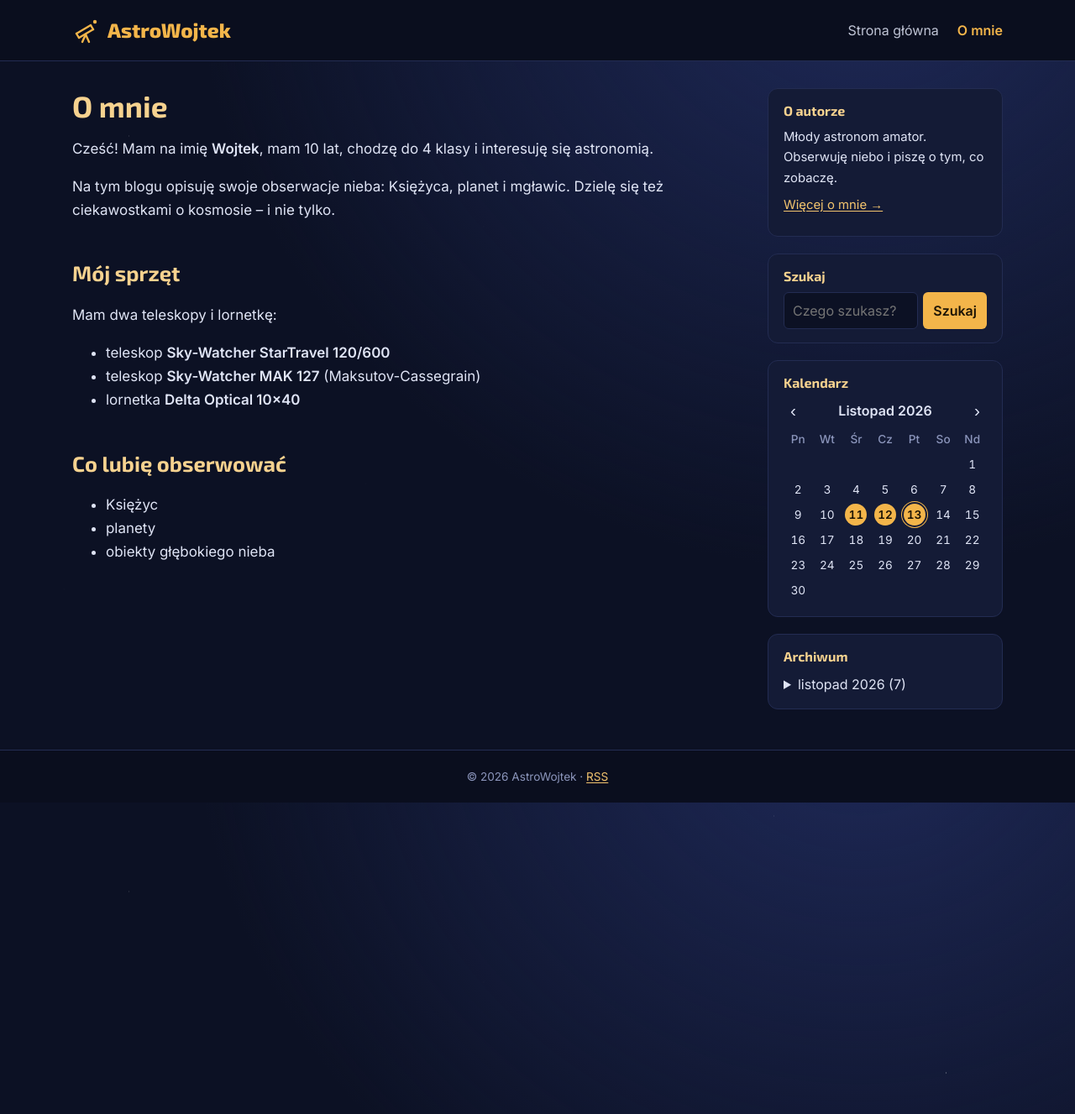
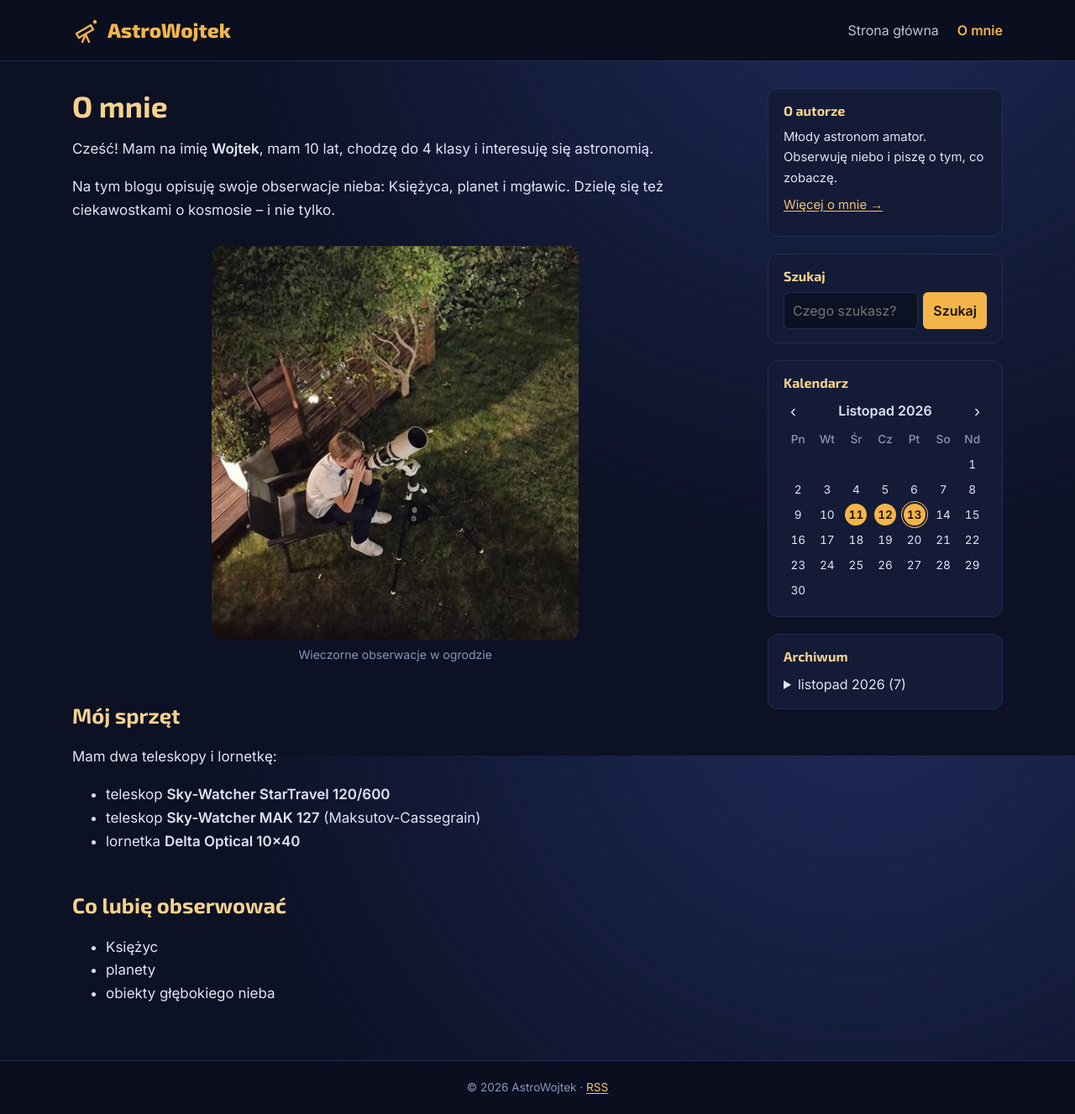
Before and after one commit to sdarioo/astrowojtek, a Jekyll site: the page built from o-mnie.md, in a window 1280 px wide. Shown: the whole page at 84% size. Built offline with Jekyll 4.4.1, drawn with Linux system fonts in a browser that asks for light colours.

Commit message:
O mnie: zdjęcie Wojtka z teleskopem
Co-Authored-By: Claude Opus 5.5 <noreply@anthropic.com>

```diff
--- a/o-mnie.md
+++ b/o-mnie.md
@@ -7,6 +7,11 @@ Cześć! Mam na imię **Wojtek**, mam 10 lat, chodzę do 4 klasy i interesuję s
 
 Na tym blogu opisuję swoje obserwacje nieba: Księżyca, planet i mgławic.
 Dzielę się też ciekawostkami o kosmosie – i nie tylko.
+
+<figure class="zdjecie">
+  <img src="{{ '/assets/images/o-mnie/wojtek-teleskop.jpg' | relative_url }}" alt="Wojtek obserwuje niebo przez teleskop w ogrodzie" loading="lazy">
+  <figcaption>Wieczorne obserwacje w ogrodzie</figcaption>
+</figure>
 
 ## Mój sprzęt
 
```
Also changed, not shown: assets/images/o-mnie/wojtek-teleskop.jpg (added).
